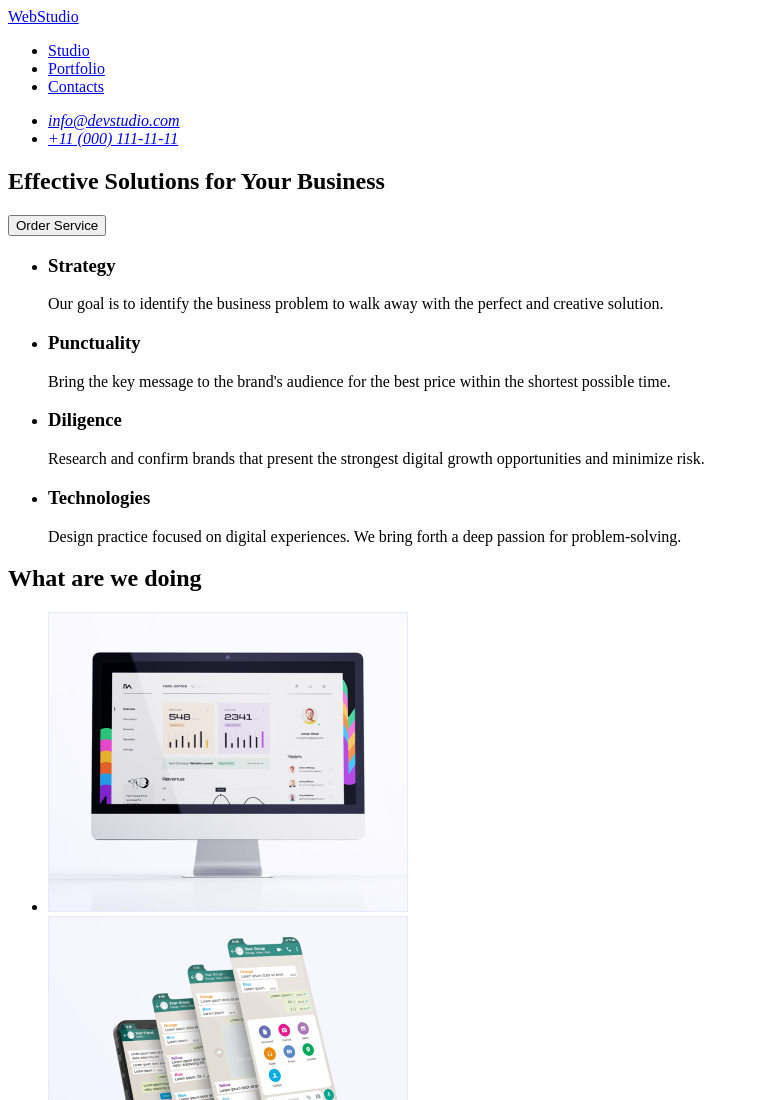
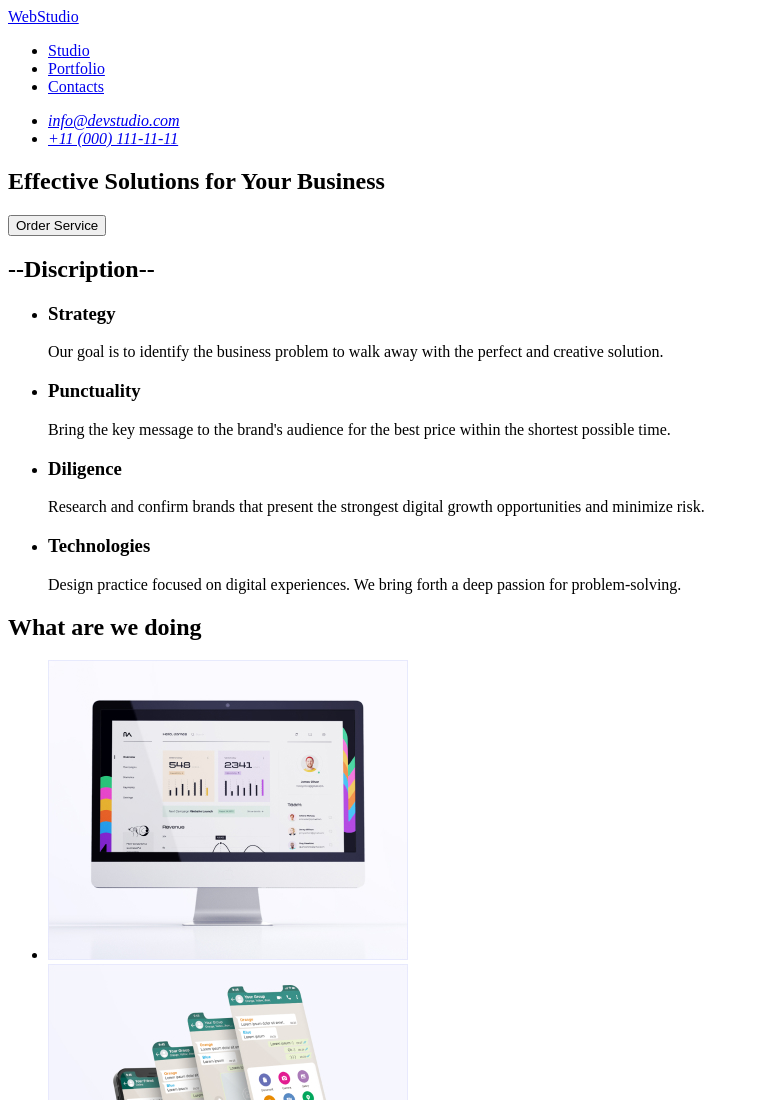
Before and after one commit to jarekbielski/goit-markup-hw-01, a plain HTML site: page index.html in a window 1280 px wide. Shown: the top 1100 px of the page, without its empty margins (0-759 px from the left). Drawn offline with Linux system fonts and the light colour scheme.

Commit message:
dodanie nagłówka h2 + usuniecie div z sekcji

```diff
--- a/index.html
+++ b/index.html
@@ -31,7 +31,7 @@
 </section>
 <!--Discription-->
 <section>
-<div>
+<h2>--Discription--</h2>
     <ul>
         <li>
             <h3>Strategy</h3>
@@ -50,7 +50,7 @@
             <p>Design practice focused on digital experiences. We bring forth a deep passion for problem-solving. </p>
         </li>
     </ul>
-</div>
+
 </section>
 
 <!--What are we doing-->
```
